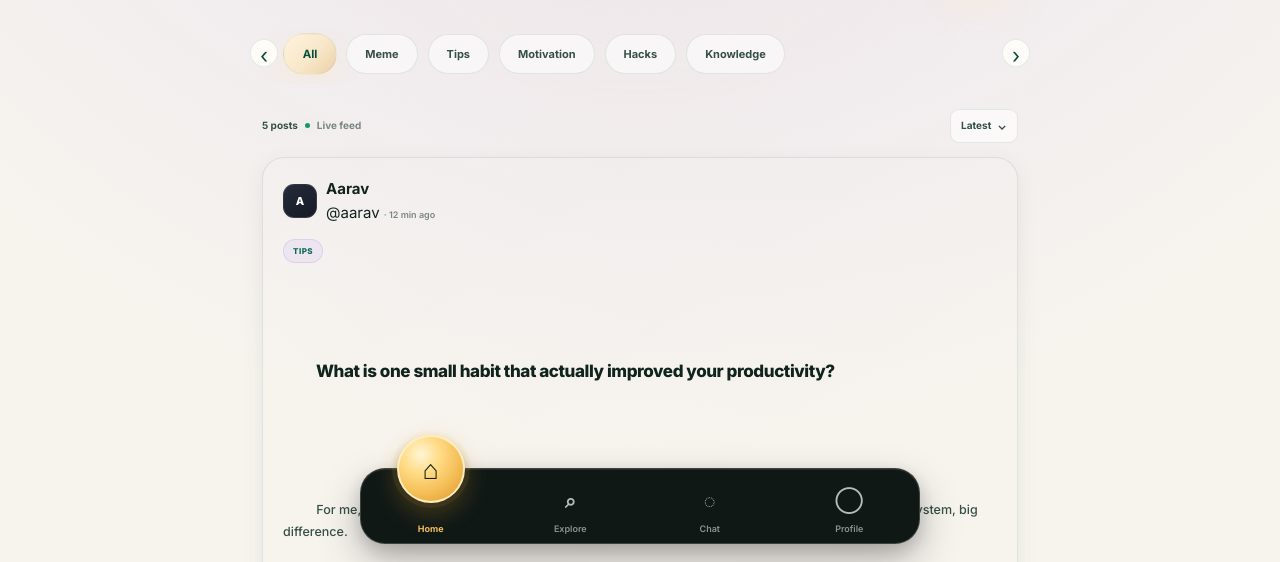
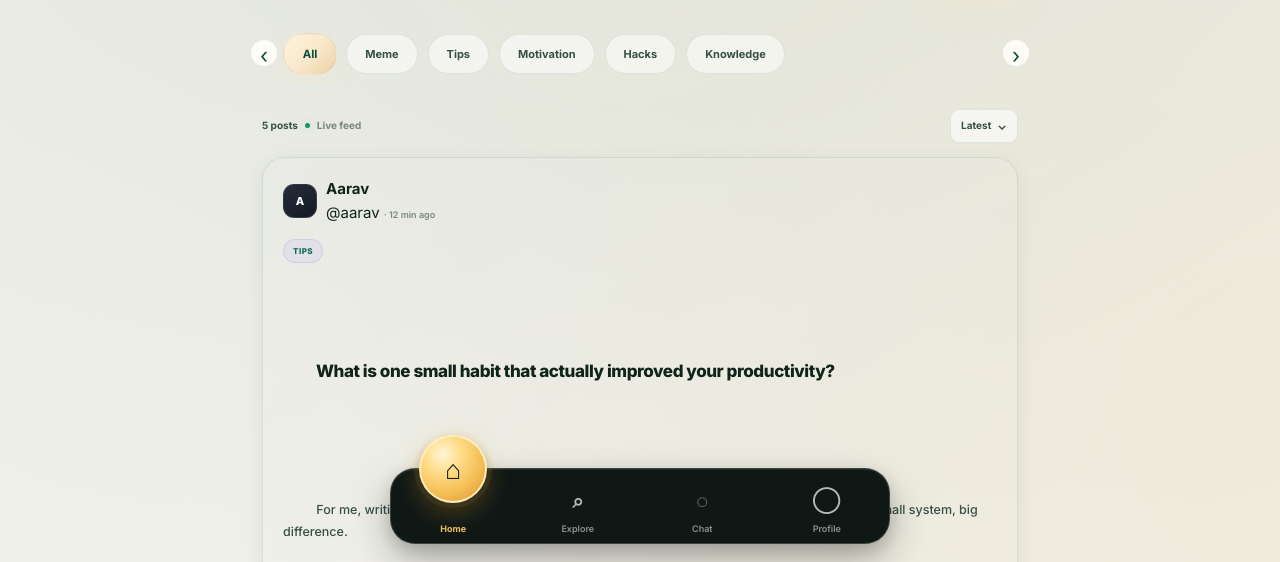
Before and after one commit to anlystix/Brocode, a plain HTML site: page index.html in a window 1280 px wide. Shown: the part 238-800 px from the top of the page. Drawn offline with Linux system fonts and the light colour scheme.

Commit message:
Update responsive.css

```diff
--- a/css/responsive.css
+++ b/css/responsive.css
@@ -11,6 +11,7 @@
   width: 100%;
   max-width: var(--container);
 }
+
 
 /* =========================================================
    SMALL MOBILE — 320px+
@@ -47,7 +48,6 @@
   .create-btn {
     min-width: 40px;
     width: 40px;
-
     padding: 0;
   }
 
@@ -86,7 +86,6 @@
   .create-btn {
     width: auto;
     min-width: 76px;
-
     padding: 0 13px;
   }
 
@@ -192,19 +191,34 @@
 
 @media (min-width: 768px) {
 
+  /*
+   * Keep the main premium Emerald + Cream theme.
+   * Do not introduce a separate purple desktop background.
+   */
+
   body {
     background:
       radial-gradient(
-        circle at 50% -10%,
-        rgba(139, 92, 246, 0.15),
-        transparent 28%
+        circle at 50% -12%,
+        rgba(6, 78, 59, 0.13) 0%,
+        rgba(6, 78, 59, 0.05) 28%,
+        transparent 55%
       ),
-      var(--bg);
+      radial-gradient(
+        circle at 100% 20%,
+        rgba(248, 231, 201, 0.42) 0%,
+        transparent 36%
+      ),
+      linear-gradient(
+        135deg,
+        #F7F4EE 0%,
+        #FAF8F3 48%,
+        #F1ECE3 100%
+      );
   }
 
   .topbar {
     height: 72px;
-
     padding-left: 30px;
     padding-right: 30px;
   }
@@ -237,10 +251,8 @@
 
   .category-item {
     height: 40px;
-
     padding-left: 18px;
     padding-right: 18px;
-
     font-size: 11px;
   }
 
@@ -280,7 +292,6 @@
 
   .content {
     max-width: 780px;
-
     padding-top: 48px;
   }
 
@@ -341,6 +352,141 @@
 
 
 /* =========================================================
+   PREMIUM BOTTOM NAV — RESPONSIVE
+   ========================================================= */
+
+/*
+ * The main Bottom Nav design is controlled by components.css.
+ * These responsive rules only make sure that the same
+ * floating navigation remains properly sized at different
+ * screen widths.
+ */
+
+.bottom-nav {
+  width: min(
+    calc(100% - 24px),
+    520px
+  );
+
+  left: 50%;
+  right: auto;
+
+  transform: translateX(-50%);
+}
+
+.bottom-nav-inner {
+  width: 100%;
+}
+
+
+/* =========================================================
+   SMALL MOBILE BOTTOM NAV — 320px+
+   ========================================================= */
+
+@media (min-width: 320px) {
+
+  .bottom-nav {
+    width: calc(100% - 20px);
+  }
+
+  .bottom-nav-inner {
+    min-height: 64px;
+  }
+
+  .nav-item {
+    min-width: 0;
+    flex: 1;
+  }
+
+  .nav-icon {
+    flex-shrink: 0;
+  }
+
+  .nav-label {
+    white-space: nowrap;
+  }
+
+}
+
+
+/* =========================================================
+   MOBILE BOTTOM NAV — 375px+
+   ========================================================= */
+
+@media (min-width: 375px) {
+
+  .bottom-nav {
+    width: calc(100% - 24px);
+  }
+
+  .bottom-nav-inner {
+    min-height: 66px;
+  }
+
+}
+
+
+/* =========================================================
+   LARGE MOBILE BOTTOM NAV — 430px+
+   ========================================================= */
+
+@media (min-width: 430px) {
+
+  .bottom-nav {
+    width: calc(100% - 30px);
+    max-width: 500px;
+  }
+
+}
+
+
+/* =========================================================
+   TABLET BOTTOM NAV — 600px+
+   ========================================================= */
+
+@media (min-width: 600px) {
+
+  .bottom-nav {
+    width: min(
+      calc(100% - 48px),
+      520px
+    );
+  }
+
+}
+
+
+/* =========================================================
+   TABLET / DESKTOP BOTTOM NAV — 768px+
+   ========================================================= */
+
+@media (min-width: 768px) {
+
+  .bottom-nav {
+    width: min(
+      calc(100% - 60px),
+      520px
+    );
+  }
+
+}
+
+
+/* =========================================================
+   DESKTOP BOTTOM NAV — 900px+
+   ========================================================= */
+
+@media (min-width: 900px) {
+
+  .bottom-nav {
+    width: 500px;
+    max-width: 500px;
+  }
+
+}
+
+
+/* =========================================================
    LANDSCAPE MOBILE
    ========================================================= */
 
@@ -362,6 +508,10 @@
   .bottom-nav {
     height: 58px;
     bottom: 7px;
+  }
+
+  .bottom-nav-inner {
+    min-height: 58px;
   }
 
 }
@@ -402,6 +552,7 @@
 
 }
 
+
 /* =========================================================
    REDUCED MOTION
    ========================================================= */
@@ -418,3 +569,55 @@
   }
 
 }
+
+
+/* =========================================================
+   VERY SMALL SCREENS — SAFETY
+   ========================================================= */
+
+@media (max-width: 319px) {
+
+  .bottom-nav {
+    width: calc(100% - 14px);
+  }
+
+  .bottom-nav-inner {
+    min-height: 60px;
+  }
+
+  .nav-item {
+    min-width: 0;
+    flex: 1;
+  }
+
+  .nav-label {
+    font-size: 9px;
+  }
+
+}
+
+
+/* =========================================================
+   SAFE CONTENT SPACE FOR FIXED BOTTOM NAV
+   ========================================================= */
+
+@media (max-width: 767px) {
+
+  .content {
+    padding-bottom: 100px;
+  }
+
+}
+
+
+/* =========================================================
+   EXTRA SPACE ON DESKTOP FOR FLOATING NAV
+   ========================================================= */
+
+@media (min-width: 768px) {
+
+  .content {
+    padding-bottom: 110px;
+  }
+
+}
```
